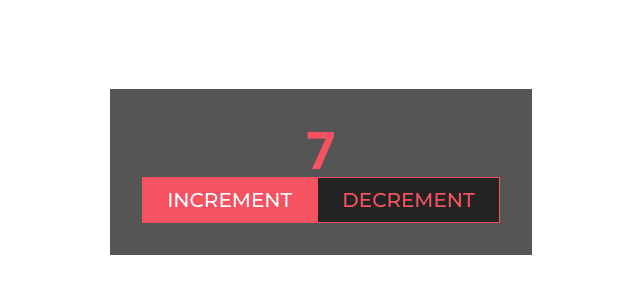
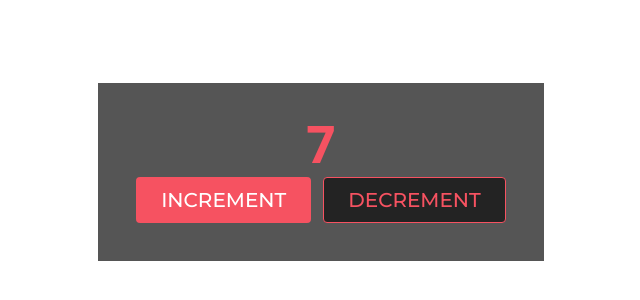
Before and after one commit to Alphajax/netflix-roulette, a React (Vite) app: page / in a window 1280 px wide. Shown: the part 228-528 px from the top of the page, without its empty margins (319-959 px from the left). Built offline with nearby package versions, Linux system fonts and the light colour scheme.

Commit message:
fix: fix button component

```diff
--- a/src/components/counter/counter.module.scss
+++ b/src/components/counter/counter.module.scss
@@ -9,8 +9,10 @@
   text-transform: uppercase;
   letter-spacing: 0;
   line-height: 100%;
-  border-radius: 0;
+  border-radius: 4px;
+  margin: 6px;
 }
+
 .primary {
   color: var(--white);
   background-color: var(--red-accent);
--- a/src/ui/button/button.module.scss
+++ b/src/ui/button/button.module.scss
@@ -1,6 +1,6 @@
 .primary {
-  background-color: $red-accent;
-  color: $white;
+  background-color: var(--red-accent);
+  color: var(--white);
 }
 
 .button {
@@ -10,7 +10,9 @@
   text-transform: uppercase;
   letter-spacing: 0;
   line-height: 100%;
-  border-radius: 0;
+  border-radius: 4px;
+  margin: 6px;
+  height: 100%;
 }
 
 .primary {
--- a/src/ui/button/button.tsx
+++ b/src/ui/button/button.tsx
@@ -5,7 +5,7 @@ import styles from "./button.module.scss";
 type ButtonType = "primary";
 
 type Props = PropsWithChildren<{
-    onClick?: () => void;
+    onClick?: React.MouseEventHandler<HTMLButtonElement> | undefined;
     type?: ButtonType;
 }>
 
```
